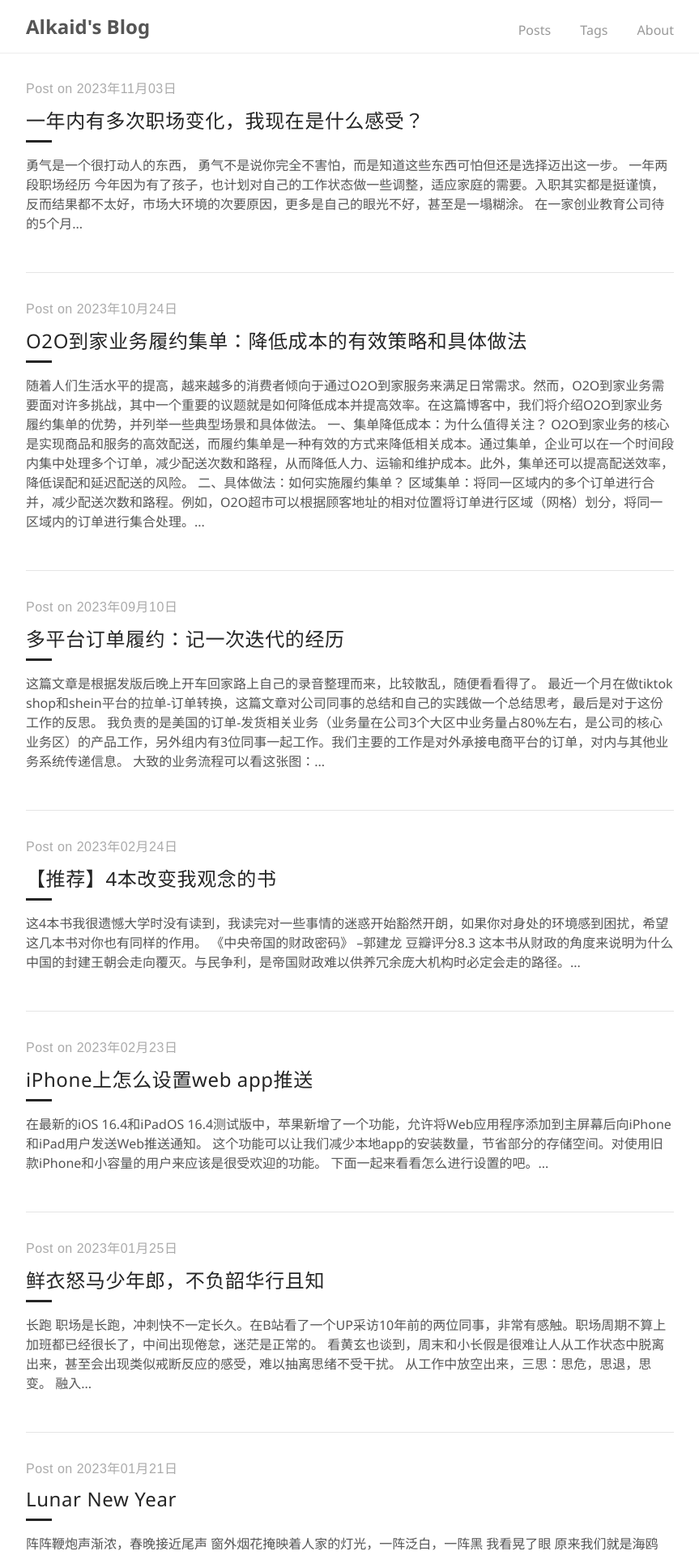
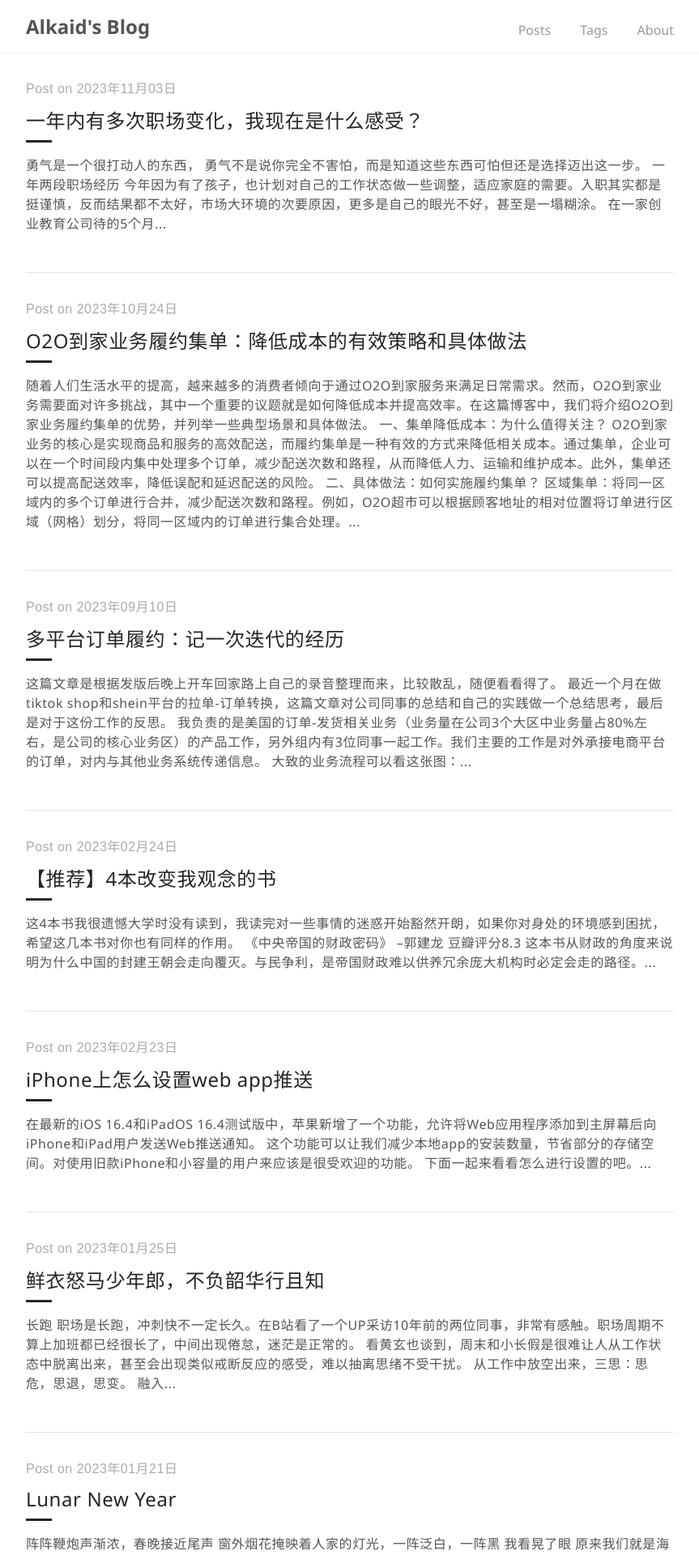
Before and after one commit to AlkaidWaong/ifoz, a Jekyll site: the page built from index.html, in a window 1280 px wide. Shown: the top 1920 px of the page at 81% size, without its empty margins (208-1071 px from the left). Built offline with Jekyll 4.4.1, drawn with Linux system fonts in a browser that asks for light colours; the list of posts is cut into pages by our own code; comment, search, counter and statistics services are not loaded.

Commit message:
change font

```diff
--- a/_sass/tale/_base.scss
+++ b/_sass/tale/_base.scss
@@ -12,7 +12,7 @@
 
 html {
   font-family: $serif-primary;
-  font-size: 14px;
+  font-size: 16px;
   overflow-y: scroll;
 
   @media (min-width: 600px) {
--- a/_sass/tale/_catalogue.scss
+++ b/_sass/tale/_catalogue.scss
@@ -4,6 +4,7 @@
     color: $default-color;
     display: block;
     padding: 2rem 0;
+    letter-spacing: 0.6px;
 
     /*
     去掉标题下线条
```
